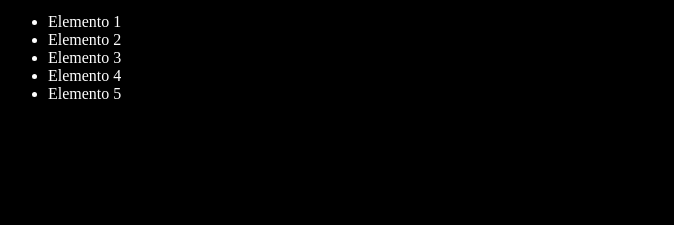
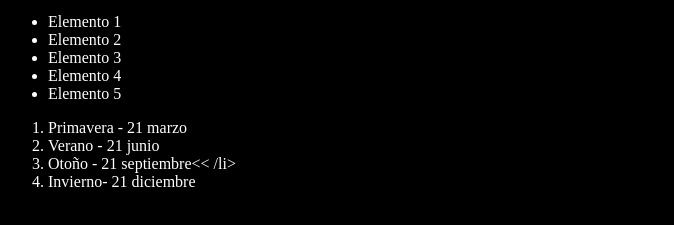
Before and after one commit to albertdark14/Curso-Git-GitHub, a plain HTML site: page index.html in a window 1280 px wide. Shown: the part 101-326 px from the top of the page, without its empty margins (0-674 px from the left). Drawn offline with Linux system fonts and the light colour scheme.

Commit message:
Agregando estaciones del año con fecha de inicio

```diff
--- a/index.html
+++ b/index.html
@@ -20,6 +20,12 @@
     <li>Elemento 4</li>
     <li>Elemento 5</li>
   </ul>
+  <ol>
+    <li>Primavera - 21 marzo</li>
+    <li>Verano - 21 junio</li>
+    <li>Otoño - 21 septiembre<< /li>
+    <li>Invierno- 21 diciembre</li>
+  </ol>
   <script src="index.js"></script>
 
 </body>
```
